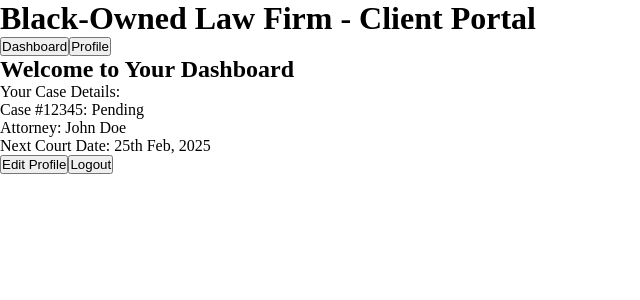
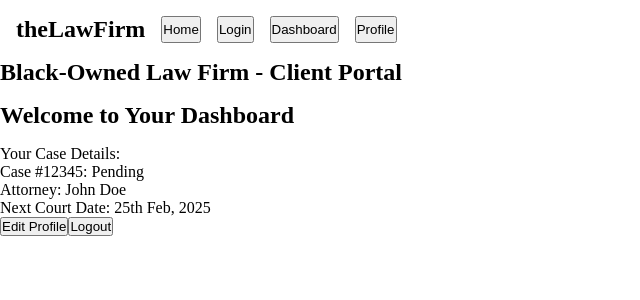
Before and after one commit to jablancTheDesigner/law-firm, a Next.js app: page /client/portal in a window 1280 px wide. Shown: the top 300 px of the page, without its empty margins (0-640 px from the left). Built offline with nearby package versions, Linux system fonts and the light colour scheme.

Commit message:
Add navigation

```diff
--- /dev/null
+++ b/components/Nav.js
@@ -0,0 +1,16 @@
+import { useRouter } from "next/router";
+
+const Nav = () => {
+    const router = useRouter();
+    return (
+        <nav>
+            <h1>the<b>Law</b>Firm</h1>
+            <button onClick={() => router.push("/")}>Home</button>
+            <button onClick={() => router.push("/client/login")}>Login</button>
+            <button onClick={() => router.push("/client/portal")}>Dashboard</button>
+            <button onClick={() => router.push("/client/profile")}>Profile</button>
+        </nav>
+    )
+}
+
+export default Nav;
--- a/components/Services.js
+++ b/components/Services.js
@@ -10,13 +10,13 @@ const ServicesSection = styled.section`
 const ServiceCards = styled.div`
   display: flex;
   justify-content: center;
-  gap: 20px;
+  gap: 1rem;
+  flex-wrap: wrap;
 `;
 
 const ServiceCard = styled.div`
   background: white;
   padding: 30px;
-  width: 250px;
   border-radius: 8px;
   box-shadow: 0 2px 10px rgba(0, 0, 0, 0.1);
 `;
--- a/components/client-portal/ClientLayout.js
+++ b/components/client-portal/ClientLayout.js
@@ -1,18 +1,13 @@
 import React from "react";
-import { useRouter } from "next/router";
+import Nav from "../Nav";
 
 const ClientPortalLayout = ({ children }) => {
-  const router = useRouter();
-
   return (
     <div>
       <header>
-        <h1>Black-Owned Law Firm - Client Portal</h1>
-        <nav>
-          <button onClick={() => router.push("/client/portal")}>Dashboard</button>
-          <button onClick={() => router.push("/client/profile")}>Profile</button>
-        </nav>
+        <Nav />
       </header>
+      <h2>Black-Owned Law Firm - Client Portal</h2>
       <main>{children}</main>
     </div>
   );
--- a/pages/client/login.js
+++ b/pages/client/login.js
@@ -23,7 +23,7 @@ const LoginForm = () => {
   };
 
   return (
-    <div>
+    <div id="client-login">
       <h2>Client Login</h2>
       {error && <p style={{ color: "red" }}>{error}</p>}
       <form onSubmit={handleSubmit}>
--- a/pages/index.js
+++ b/pages/index.js
@@ -3,10 +3,12 @@ import Services from "../components/Services";
 import Testimonials from "../components/Testimonials";
 import AboutUs from "../components/AboutUs";
 import Footer from "../components/Footer";
+import Nav from "../components/Nav";
 
 const Home = () => {
     return (
         <>
+            <Nav />
             <Hero />
             <Services />
             <Testimonials />
--- a/styles/globals.scss
+++ b/styles/globals.scss
@@ -4,8 +4,32 @@
   box-sizing: border-box;
 }
 
-html > body {
+html, body, #__next {
   margin: 0;
   padding: 0;
   box-sizing: border-box;
+  height: 100%;
+  width: 100%;
 }
+
+nav {
+  padding: 1rem;
+  display: flex;
+  gap: 1rem;
+  flex-wrap: wrap;
+}
+
+#client-login {
+  width: 100%;
+  height: 100%;
+  display: flex;
+  align-items: center;
+  justify-content: center;
+  display: flex;
+  text-align: center;
+  flex-direction: column;
+}
+
+h2 {
+  margin-bottom: 1rem;
+}
```
